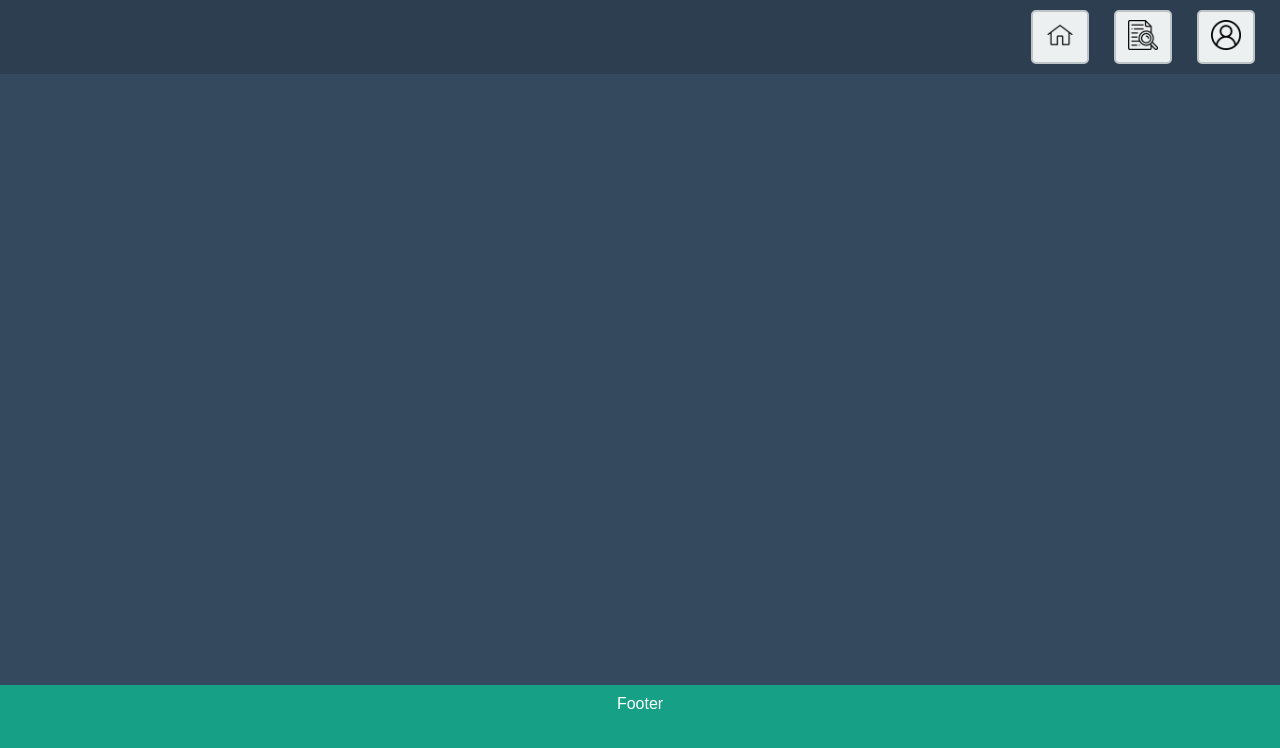
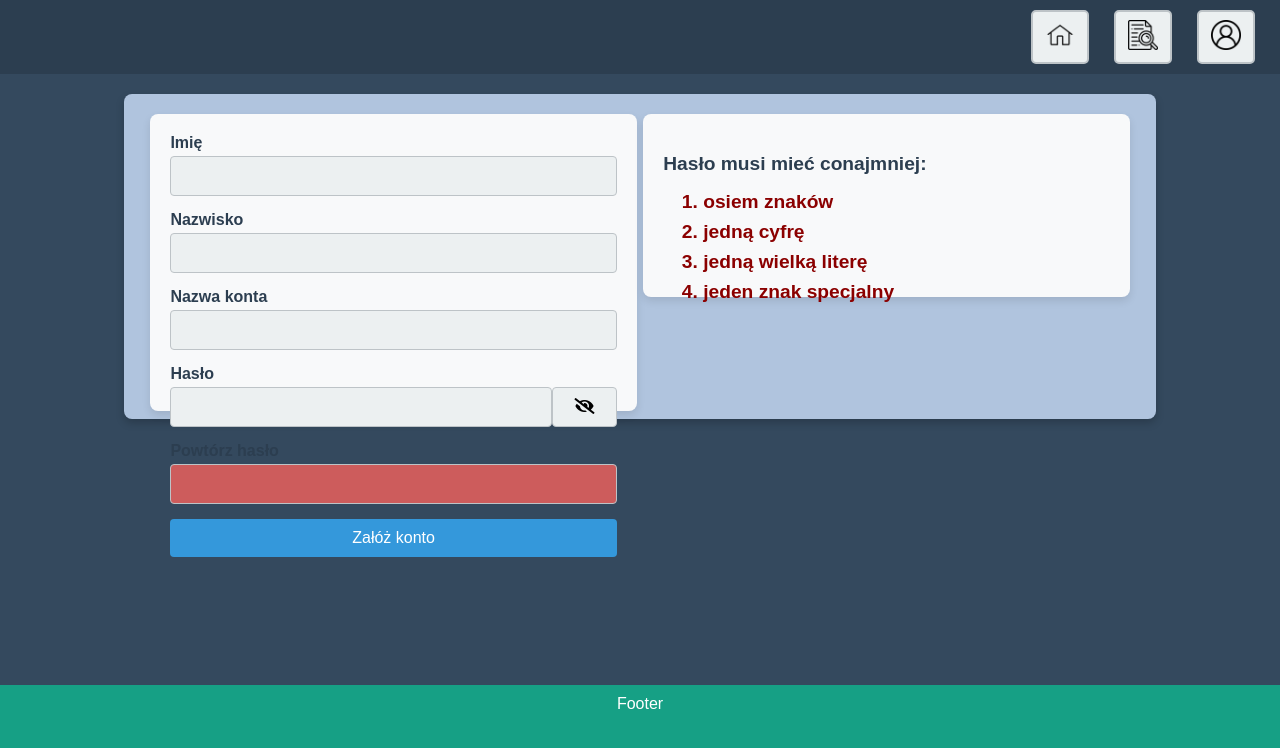
Before and after one commit to HubertKlosowski/Praca_Inzynierska, a Vue app in the folder App/frontend/: page /create_account in a window 1280 px wide. Before the commit this address had no page. Shown: the top 748 px of the page. Built offline with nearby package versions, Linux system fonts and the light colour scheme.

Commit message:
brak wklejania w pole hasla, formularz tworzenia konta

```diff
--- a/App/frontend/index.html
+++ b/App/frontend/index.html
@@ -4,6 +4,7 @@
     <meta charset="UTF-8">
     <link rel="icon" href="./src/assets/logo.webp">
     <meta name="viewport" content="width=device-width, initial-scale=1.0">
+    <link rel="stylesheet" href="https://cdnjs.cloudflare.com/ajax/libs/font-awesome/5.13.0/css/all.min.css">
     <title>Depression Detection</title>
   </head>
   <body>
--- a/App/frontend/src/App.vue
+++ b/App/frontend/src/App.vue
@@ -1,5 +1,5 @@
 <script setup>
-import { RouterView } from "vue-router";
+import MainPage from "@/components/MainPage.vue";
 
 </script>
 
@@ -20,9 +20,7 @@ import { RouterView } from "vue-router";
         </RouterLink>
       </div>
     </div>
-    <div class="main">
-      <RouterView></RouterView>
-    </div>
+    <MainPage></MainPage>
     <div class="footer">
       Footer
     </div>
@@ -63,13 +61,6 @@ img {
   cursor: pointer;
 }
 
-.main {
-  flex: 3;
-  background-color: #34495e;
-  color: white;
-  padding: 20px;
-}
-
 .footer {
   flex: 0.5;
   background-color: #16a085;
--- a/App/frontend/src/components/CreateAccount.vue
+++ b/App/frontend/src/components/CreateAccount.vue
@@ -1,11 +1,162 @@
 <script setup>
+import {computed, ref} from "vue";
 
+const name = ref('')
+const surname = ref('')
+const account_name = ref('')
+const password = ref('')
+const repeat_password = ref('')
+
+const check_password_length = computed(() => password.value.length > 8)
+const at_least_one_number = computed(() => new RegExp('[0-9]').test(password.value))
+const at_least_one_capital = computed(() => new RegExp('[A-Z]').test(password.value))
+const at_least_one_special = computed(() => new RegExp('[!@#$%^&*(),.?":{}|<>]').test(password.value))
+const showPassword = ref(true)
+
+const checkPassword = () => {
+  // musi mieć conajmniej jedną cyfrę, dużą literę i znak specjalny
+  return check_password_length && at_least_one_special && at_least_one_number && at_least_one_capital
+}
+
+const passwordsMatch = computed(() => {
+  return repeat_password.value.length !== 0 && password.value.length !== 0 && repeat_password.value === password.value
+})
+
+// zablokowanie 'wklejania' tekstu do pola hasła i powtórzenia hasła
+window.onload = () => {
+  const password_input = document.getElementById('password')
+  password_input.onpaste = e => e.preventDefault()
+  const repeat_password_input = document.getElementById('repeat_password')
+  repeat_password_input.onpaste = e => e.preventDefault()
+}
+
+const createAccount = () => {
+  if (name.value.length === 0) {
+
+  }
+  return false
+}
 </script>
 
 <template>
-
+  <div class="container">
+    <form @submit.prevent="createAccount">
+      <label for="name">Imię</label>
+      <input type="text" id="name" v-model="name">
+      <label for="surname">Nazwisko</label>
+      <input type="text" id="surname" v-model="surname">
+      <label for="account_name">Nazwa konta</label>
+      <input type="text" id="account_name" v-model="account_name">
+      <label for="password">Hasło</label>
+      <div class="password_part">
+        <input v-if="showPassword" type="password" id="password" v-model="password">
+        <input v-else type="text" id="password" v-model="password">
+        <button type="button" @click="showPassword = !showPassword">
+          <i class="fas" :class="{ 'fa-eye-slash': showPassword, 'fa-eye': !showPassword }"></i>
+        </button>
+      </div>
+      <label for="repeat_password">Powtórz hasło</label>
+      <input v-if="passwordsMatch === true" style="background-color: lightgreen" type="password" id="repeat_password" v-model="repeat_password">
+      <input v-else style="background-color: indianred" type="password" id="repeat_password" v-model="repeat_password">
+      <button type="submit">Załóż konto</button>
+    </form>
+    <div class="password_requirements">
+      <p>Hasło musi mieć conajmniej:</p>
+      <ol type="1">
+        <li :style="{ color: check_password_length ? 'darkgreen' : 'darkred' }">osiem znaków</li>
+        <li :style="{ color: at_least_one_number ? 'darkgreen' : 'darkred' }">jedną cyfrę</li>
+        <li :style="{ color: at_least_one_capital ? 'darkgreen' : 'darkred' }">jedną wielką literę</li>
+        <li :style="{ color: at_least_one_special ? 'darkgreen' : 'darkred' }">jeden znak specjalny</li>
+      </ol>
+    </div>
+  </div>
 </template>
 
 <style scoped>
+.container {
+  width: 80%;
+  padding: 20px;
+  height: 50%;
+  margin: 0 auto;
+  background-color: lightsteelblue;
+  border-radius: 8px;
+  box-shadow: 0 4px 8px rgba(0, 0, 0, 0.2);
+  display: flex;
+  flex-direction: row;
+  justify-content: space-evenly;
+}
 
+.password_requirements {
+  width: 45%;
+  background-color: #f8f9fa;
+  height: 50%;
+  padding: 20px;
+  border-radius: 8px;
+  box-shadow: 0 4px 8px rgba(0, 0, 0, 0.1);
+}
+
+p {
+  color: #2c3e50;
+}
+
+p, li {
+  font-size: 1.2rem;
+  font-weight: bold;
+  margin-bottom: 8px;
+}
+
+#password {
+  width: 85%;
+}
+
+button[type="button"] {
+  width: 15%;
+}
+
+.password_part {
+  display: flex;
+  flex-direction: row;
+}
+
+form {
+  display: flex;
+  flex-direction: column;
+  width: 45%;
+  height: 90%;
+  padding: 20px;
+  background-color: #f8f9fa;
+  border-radius: 8px;
+  box-shadow: 0 4px 8px rgba(0, 0, 0, 0.1);
+}
+
+label {
+  margin-bottom: 4px;
+  font-weight: bold;
+  color: #2c3e50;
+}
+
+input[type="text"], input[type="password"], button[type="button"] {
+  padding: 10px;
+  margin-bottom: 15px;
+  border: 1px solid #bdc3c7;
+  border-radius: 4px;
+  font-size: 1rem;
+  background-color: #ecf0f1;
+  transition: border-color 0.3s;
+}
+
+button[type="submit"] {
+  padding: 10px 15px;
+  background-color: #3498db;
+  color: white;
+  border: none;
+  border-radius: 4px;
+  font-size: 1rem;
+  cursor: pointer;
+  transition: background-color 0.3s;
+}
+
+button[type="submit"]:hover {
+  background-color: #2980b9;
+}
 </style>
--- /dev/null
+++ b/App/frontend/src/components/MainPage.vue
@@ -0,0 +1,19 @@
+<script setup>
+import {RouterView} from "vue-router";
+
+</script>
+
+<template>
+  <div class="main">
+    <RouterView></RouterView>
+  </div>
+</template>
+
+<style scoped>
+.main {
+  flex: 3;
+  background-color: #34495e;
+  color: white;
+  padding: 20px;
+}
+</style>
--- a/App/frontend/src/components/UserForm.vue
+++ b/App/frontend/src/components/UserForm.vue
@@ -3,15 +3,21 @@ import {computed, ref} from 'vue'
 
 const name = ref('')
 const password = ref('')
-const check_length = computed(() => password.value.length > 8)
+const check_password_length = computed(() => password.value.length > 8)
 const at_least_one_number = computed(() => new RegExp('[0-9]').test(password.value))
 const at_least_one_capital = computed(() => new RegExp('[A-Z]').test(password.value))
 const at_least_one_special = computed(() => new RegExp('[!@#$%^&*(),.?":{}|<>]').test(password.value))
-
+const showPassword = ref(true)
 
 const checkPassword = () => {
   // musi mieć conajmniej jedną cyfrę, dużą literę i znak specjalny
-  return check_length && at_least_one_special && at_least_one_number && at_least_one_capital
+  return check_password_length && at_least_one_special && at_least_one_number && at_least_one_capital
+}
+
+// zablokowanie 'wklejania' tekstu do pola hasła i powtórzenia hasła
+window.onload = () => {
+  const password_input = document.getElementById('password')
+  password_input.onpaste = e => e.preventDefault()
 }
 
 const loginUser = () => {
@@ -30,21 +36,27 @@ const loginUser = () => {
         <label for="username">Nazwa użytkownika</label>
         <input type="text" id="username" v-model="name">
         <label for="password">Hasło</label>
-        <input type="text" id="password" v-model="password">
+        <div class="password_part">
+          <input v-if="showPassword" id="password" type="password" v-model="password">
+          <input v-else id="password" type="text" v-model="password">
+          <button type="button" @click="showPassword = !showPassword">
+            <i class="fas" :class="{ 'fa-eye-slash': showPassword, 'fa-eye': !showPassword }"></i>
+          </button>
+        </div>
         <button type="submit">Zaloguj się</button>
-
       </form>
       <div class="password_requirements">
         <p>Hasło musi mieć conajmniej:</p>
-        <ol type="I">
-          <li :style="{ color: check_length ? 'darkgreen' : 'darkred' }">8 znaków</li>
-          <li :style="{ color: at_least_one_number ? 'darkgreen' : 'darkred' }">1 cyfrę</li>
-          <li :style="{ color: at_least_one_capital ? 'darkgreen' : 'darkred' }">1 wielką literę</li>
-          <li :style="{ color: at_least_one_special ? 'darkgreen' : 'darkred' }">1 znak specjalny</li>
+        <ol type="1">
+          <li :style="{ color: check_password_length ? 'darkgreen' : 'darkred' }">osiem znaków</li>
+          <li :style="{ color: at_least_one_number ? 'darkgreen' : 'darkred' }">jedną cyfrę</li>
+          <li :style="{ color: at_least_one_capital ? 'darkgreen' : 'darkred' }">jedną wielką literę</li>
+          <li :style="{ color: at_least_one_special ? 'darkgreen' : 'darkred' }">jeden znak specjalny</li>
         </ol>
       </div>
     </div>
     <RouterLink to="/forgot_passwd" class="forgot_password">Nie pamiętam hasła</RouterLink>
+    <RouterLink to="/create_account" class="forgot_password">Utwórz konto</RouterLink>
   </div>
 </template>
 
@@ -60,12 +72,13 @@ const loginUser = () => {
   display: flex;
   flex-direction: column;
   align-items: center;
+  justify-content: center;
 }
 
 .row {
   display: flex;
   width: 100%;
-  justify-content: space-between;
+  justify-content: space-evenly;
   align-items: center;
 }
 
@@ -95,7 +108,20 @@ label {
   color: #2c3e50;
 }
 
-input[type="text"] {
+#password {
+  width: 85%;
+}
+
+button[type="button"] {
+  width: 15%;
+}
+
+.password_part {
+  display: flex;
+  flex-direction: row;
+}
+
+input[type="text"], input[type="password"], button[type="button"] {
   padding: 10px;
   margin-bottom: 15px;
   border: 1px solid #bdc3c7;
--- a/App/frontend/src/router/index.js
+++ b/App/frontend/src/router/index.js
@@ -4,8 +4,10 @@ import UserForm from '@/components/UserForm.vue';
 import ForgotPassword from "@/components/ForgotPassword.vue";
 import Details from "@/components/Details.vue";
 import CreateAccount from "@/components/CreateAccount.vue";
+import MainPage from "@/components/MainPage.vue";
 
 const routes = [
+    { path: '/', component: MainPage},
     { path: '/login', component: UserForm },
     { path: '/details', component: Details },
     { path: '/forgot_passwd', component: ForgotPassword },
```
